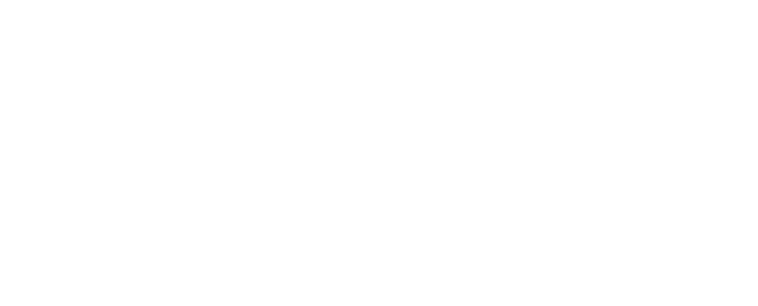
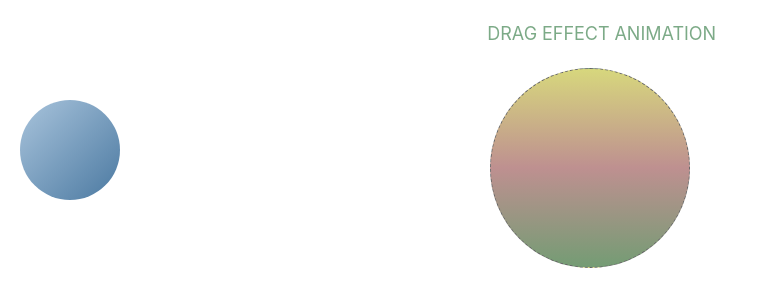
Before and after one commit to AnityXiao/react-exercise, a React (Create React App) app: page /drag in a window 1280 px wide. Before the commit this address had no page. Shown: the top 306 px of the page, without its empty margins (0-758 px from the left). Built offline with nearby package versions, Linux system fonts and the light colour scheme.

Commit message:
实现拖拽的2种方式

```diff
--- /dev/null
+++ b/src/components/DragElement/DragElement.jsx
@@ -0,0 +1,87 @@
+import React from 'react';
+import './DragElement.scss'
+import withRouter from '../../utils/withRouter'
+
+
+class DragElement extends React.Component {
+    constructor(props) {
+        super(props);
+        this.state = {
+            mouseX: 0,
+            mouseY: 0,
+            divX: 0,
+            divY: 0,
+        }
+    }
+    componentDidMount() {
+        var self=this
+        console.log(this.props.location.state)
+        const disableDrag = document.querySelector('.drag-box')
+        const disableDrap=document.querySelector('.drag-content')
+        // 使用drag/drop实现拖拽
+        disableDrag.ondragstart=function (e){
+            console.log("开始拖拽")
+            self.setState({
+                mouseX:e.clientX,
+                mouseY:e.clientY,
+                divX:this.offsetLeft,
+                divY:this.offsetTop},()=>{
+                    console.log('state',self.state);
+                })
+            e.dataTransfer.setData('index',1023)
+        }
+        disableDrag.ondragend=(e) => {
+            console.log('拖拽结束')
+            let disX=e.clientX - self.state.mouseX
+            let disY=e.clientY - self.state.mouseY
+            disableDrag.style.left=disX+self.state.divX+'px'
+            disableDrag.style.top=disY+self.state.divY+'px'
+        }
+        disableDrap.ondragenter=(e) => {
+            e.preventDefault();
+        }
+        disableDrap.ondragover=(e) => {
+            e.preventDefault();
+        }
+        disableDrap.ondrop=(e) => {
+            // e.preventDefault();
+            // e.stopPragation()
+            console.log('在目标元素中拖放');
+            console.log(e.dataTransfer.getData('index'));
+        }
+
+        // 使用鼠标事件实现拖拽
+        // let divX=0,divY=0,mouseX=0,mouseY=0;
+        // disableDrag.onmousedown=function(e){
+        //     //获取盒子距离浏览器可视窗口的水平距离和垂直距离
+        //     divX=this.offsetLeft
+        //     divY=this.offsetTop
+        //     mouseX=e.clientX
+        //     mouseY=e.clientY
+        //     document.onmousemove=function(e){
+        //         let disX=e.clientX - mouseX
+        //         let disY=e.clientY - mouseY
+        //         disableDrag.style.left=disX+divX+"px"
+        //         disableDrag.style.top=disY+divY+'px'
+        //         return false
+        //     }
+        //     document.onmouseup=function(e){
+        //         document.onmousemove=null
+        //         document.onmouseup=null
+        //     }
+        // }
+
+    }
+    render() {
+        return (
+            <div className="drag-element">
+                <p className='title'>DRAG EFFECT ANIMATION</p>
+                <div className='drag-box' draggable={true}>
+                </div>
+                <div className='drag-content'>
+                </div>
+            </div>
+        )
+    }
+}
+export default withRouter(DragElement)
--- /dev/null
+++ b/src/components/DragElement/DragElement.scss
@@ -0,0 +1,32 @@
+.drag-element{
+    width:calc(100% - 100px);
+    height:100vh;
+    .title{
+        font-size:18px;
+        color:#999;
+        text-align:center;
+        animation: change 5s infinite;
+        margin:20px 0px;
+    }
+    .drag-box{
+        width:100px;
+        height:100px;
+        position: absolute;
+        background:linear-gradient(to bottom right,#a9c4dc,#4b79a1) ;
+        border-radius: 50%;
+        top:100px;
+        left:20px;
+    }
+    .drag-content{
+        width:200px;
+        height:200px;
+        margin:20px auto;
+        border-radius: 50%;
+        border:1px dashed #666;
+        background:linear-gradient(rgb(215, 215, 125),rgb(190, 144, 144),rgb(116, 156, 116),) ;
+    }
+}
+@keyframes change {
+    from{transform:translateX(100px);opacity:0}
+    to{transform:translateX(0);color:rgb(101, 160, 114)}
+}
--- a/src/components/JumpElment/JumpElement.jsx
+++ b/src/components/JumpElment/JumpElement.jsx
@@ -5,11 +5,15 @@ import {Divider} from 'antd'
 const JumpElement = () => {
     let navigate = useNavigate()
     function jumpAccording() {
-        navigate('/according/anity?id=001023', {
-            state: { motto: "山上不仅有花开，还有我那浪漫的21岁" },
-            replace: true
+        // navigate('/according/anity?id=001023', {
+        //     state: { motto: "山上不仅有花开，还有我那浪漫的21岁" },
+        //     replace: true
+        // })
+        // navigate('/other')
+        navigate('/drag',{
+            state:{motto:'喜欢山喜欢海 喜欢日出和你'},
+            replace:true
         })
-        // navigate('/other')
     }
     return (
         <div className="jump-element">
--- a/src/index.js
+++ b/src/index.js
@@ -6,6 +6,7 @@ import reportWebVitals from './reportWebVitals';
 import { BrowserRouter, Routes, Route,Navigate} from 'react-router-dom';
 import PulldownAnimation from './views/PulldownElement/PulldownElement';
 import AccordingElement from './views/AccordionElement/AccordingElement';
+import DragElement from './components/DragElement/DragElement';
 
 const root = ReactDOM.createRoot(document.getElementById('root'));
 root.render(
@@ -16,6 +17,7 @@ root.render(
           <Route path="/" element={<App />} />
           <Route path="/pulldown" element={<PulldownAnimation />} />
           <Route path="/according/:name" element={<AccordingElement />} />
+          <Route path="/drag" element={<DragElement />} />
           {/* 访问other路由时重定向到首页 */}
           <Route path="/other" element={<Navigate to="/" replace />} />
       </Routes>
```
